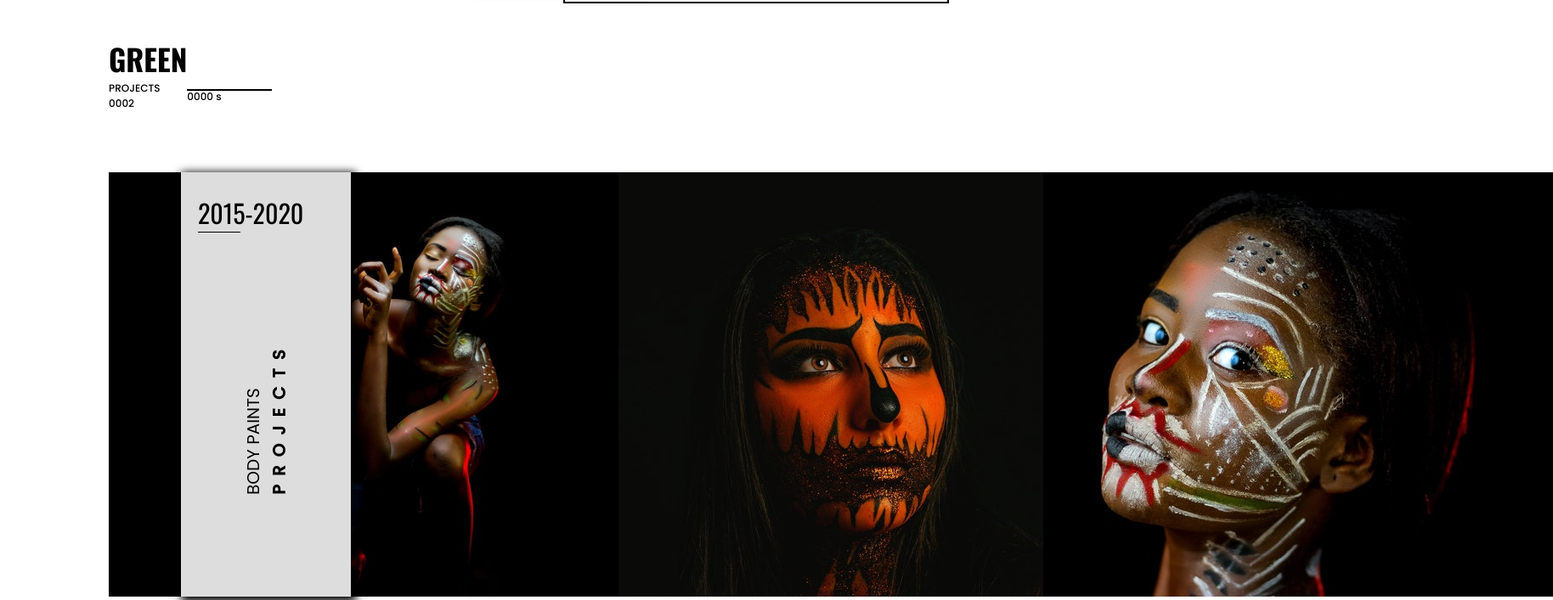
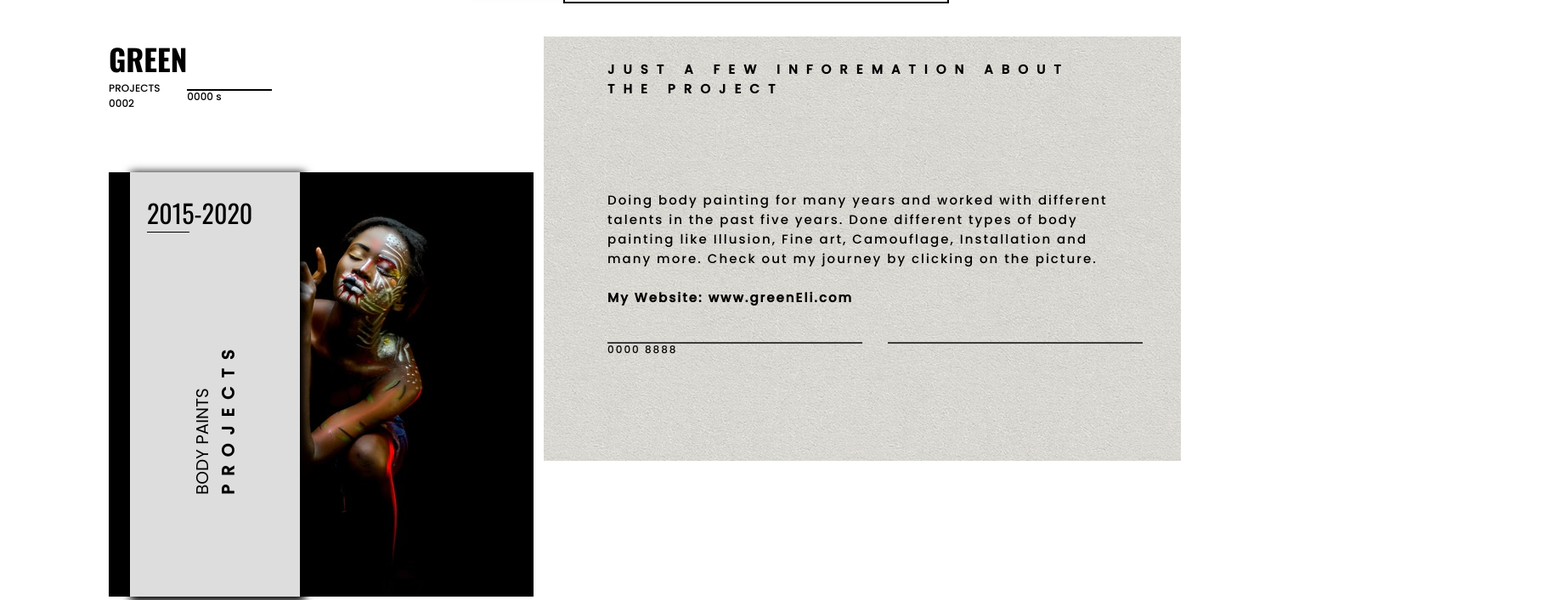
Before and after one commit to brohxa/PORTFOLIO-TEMPLATE, a plain HTML site: page portfolio/index.html in a window 1280 px wide. Shown: the part 1637-2344 px from the top of the page at 85% size, 1828 px wide, since content can reach past the window. Drawn offline with nearby package versions, Linux system fonts and the light colour scheme.

Commit message:
done PORT FOLIO

```diff
--- a/portfolio/app.js
+++ b/portfolio/app.js
@@ -27,7 +27,7 @@ const tl2 = new TimelineMax();
 tl.fromTo(right, 2, { width: "30%" }, { width: "50%", ease: Power2.easeInOut }).fromTo(nameText, 1, { y: "-50", opacity: 0 }, { y: "0", opacity: 1 });
 tl2.fromTo(bigText, 2, { y: "-50", opacity: 0 }, { y: "0", opacity: 1 }).fromTo(graybox, 2, { width: "0px", opacity: 0 }, { width: "250px", opacity: 1 });
 
-// SCROLL HAMBUREGER
+// SCROLL COVER
 
 const cover = document.querySelector('.cover');
 
@@ -36,3 +36,30 @@ window.addEventListener('scroll', function () {
         cover.classList.add('active');
     }
 })
+
+// COLOR CHANGE FOR BURGER AND SIDEBAR
+
+const lines = document.querySelectorAll('.line')
+const links = document.querySelectorAll('.link')
+
+for (let i = 0; i < lines.length; i++) {
+    window.addEventListener('scroll', function () {
+        if (window.scrollY > 900 & window.scrollY < 1800) {
+            lines[i].classList.add('active')
+        }
+        else {
+            lines[i].classList.remove('active')
+        }
+    })
+}
+
+window.addEventListener('scroll', function () {
+    for (let i = 0; i < links.length; i++) {
+        if (window.scrollY > 700 & window.scrollY < 1800) {
+            links[i].classList.add('active')
+        }
+        else {
+            links[i].classList.remove('active')
+        }
+    }
+})
--- a/portfolio/index.html
+++ b/portfolio/index.html
@@ -88,18 +88,26 @@
     </section>
     <!-- SECTION 2 -->
     <section class="section2">
+        <div class="heading2">GREEN</div>
+
+
         <div class="box-second">
             <a href="#" class="img1"> <img class="image image1" src="img/project21.jpg" alt=""></a>
-            <a href="#" class="img2"> <img class="image image2" src="img/project22.jpg" alt=""></a>
-            <a href="#" class="img3"> <img class="image image3" src="img/project23.jpg" alt=""></a>
             <div class="cover-second">
                 <p>BODY PAINTS <br> <span> PROJECTS</span> </p>
                 <div class="date">2015-2020</div>
             </div>
         </div>
-        <div class="heading2">GREEN</div>
-
-
+        <div class="big-box">
+            <h1>JUST A FEW INFOREMATION ABOUT THE PROJECT</h1>
+            <p>Doing body painting for many years and worked with different talents in the past five years. Done
+                different types of body painting like Illusion, Fine art, Camouflage, Installation and many more. Check
+                out my journey by clicking on the picture.
+                <br>
+                <br>
+                <a href=""> My Website: www.greenEli.com</a>
+            </p>
+        </div>
 
 
     </section>
--- a/portfolio/style.css
+++ b/portfolio/style.css
@@ -130,7 +130,7 @@ cursor: pointer;
     transition: .2s;
 }
 .hamburger .line{
-
+  z-index: 3;
     height: 2px;
     background-color: rgb(10, 7, 7);
 
@@ -575,7 +575,7 @@ font-weight: 600;
 /* SECTION 2 */
 
 .section2{
-    position: absolute;
+    position: relative;
     top: 200vh;
     width: 100%;
     height: 100vh;
@@ -616,7 +616,7 @@ top: 120%;
     position: absolute;
     top: 30%;
     left: 10%;
-    width: 1700px;
+    width: 500px;
     height: 500px;
     background-color: rgb(0, 0, 0);
     transition: .5s;
@@ -632,16 +632,9 @@ top: 120%;
 
 .section2 .image1{
 transition: .3s;
-    left: 20%;
-}
-.section2 .image2{
-    transition: .3s;
     left: 50%;
 }
-.section2 .image3{
-    transition: .3s;
-    left: 80%;
-}
+
 .cover-second{
     position: absolute;
     background-color: rgb(221, 221, 221);
@@ -690,17 +683,69 @@ transition: 1s;
     left: 0;
     background-color: white;
 }
-.box-second .image1:hover{
-    transition: .3s;
-    transform: scale(.90)  translate(-50%,-50%);
+
+.big-box{
+    position: absolute;
+    top: 10%;
+    left: 50%;
+    width: 750px;
+    height: 500px;
+    background-image: url('img/sand.png');
+    background-repeat: repeat;
 }
 
-.box-second .image2:hover{
-    transition: .3s;
-    transform: scale(.90)  translate(-50%,-50%);
+.big-box h1{
+    position: absolute;
+    width: 80%;
+    left: 50%;
+    top: 10%;
+    transform: translate(-50%,-50%);
+    font-family: 'poppins', sans-serif;
+    font-size: 15px;
+    font-weight: 800;
+    letter-spacing: 10px;
+}
+.big-box p{
+    position: absolute;
+    width: 80%;
+    left: 50%;
+    top: 50%;
+    transform: translate(-50%,-50%);
+    font-family: 'poppins', sans-serif;
+    font-size: 15px;
+    font-weight: 500;
+    letter-spacing: 2px;
+}
+.big-box a{
+    color: black;
+    font-weight: 800;
 }
 
-.box-second .image3:hover{
-    transition: .3s;
-    transform: scale(.90)  translate(-50%,-50%);
+.big-box p::before{
+    position: absolute;
+    content: '0000 8888';
+    font-size: 12px;
+    top: 130%;
+    width: 50%;
+    height: 2px;
+    background-color: rgb(59, 59, 59);
+
 }
+.big-box p::after{
+    position: absolute;
+    content: '';
+    top: 130%;
+    left: 55%;
+    width: 50%;
+    height: 2px;
+    background-color: rgb(59, 59, 59);
+}
+
+.line.active{
+  background-color: #fff;
+
+}
+.link.active{
+color: #fff;
+
+}
```
Also changed, not shown: portfolio/img/sand.png (added).
